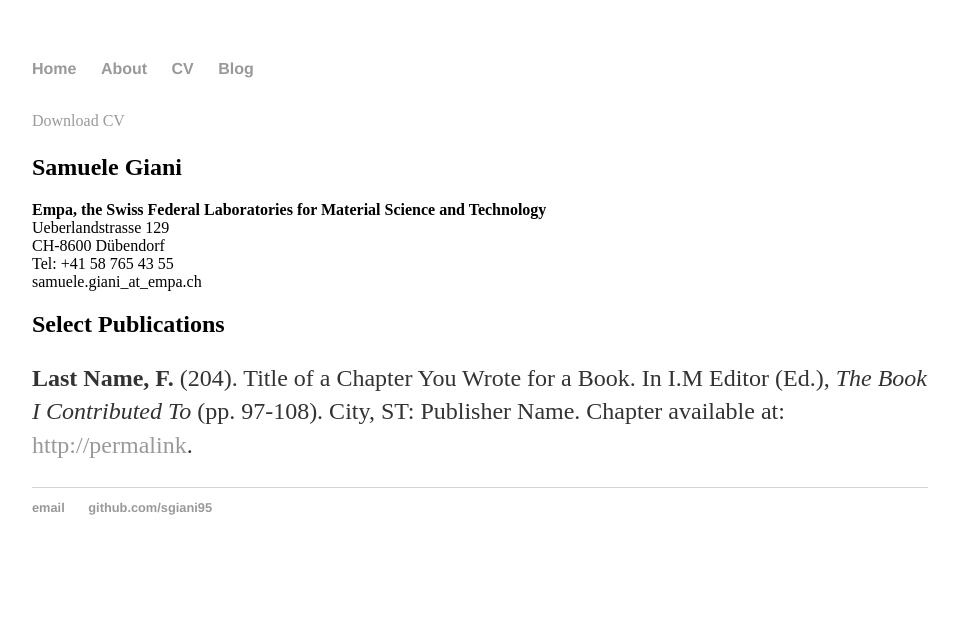
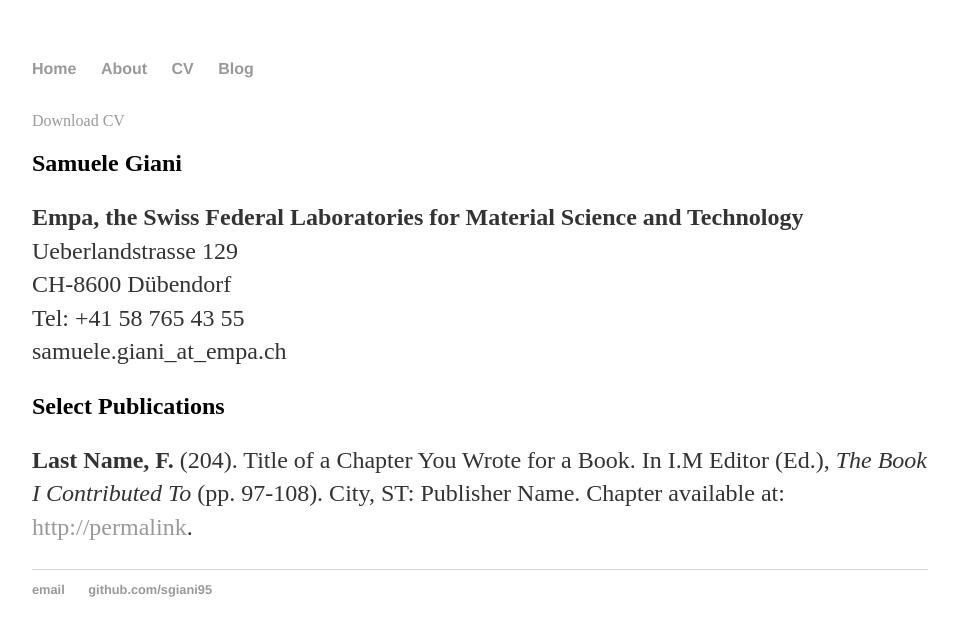
Before and after one commit to sgiani95/sgiani95.github.io, a Jekyll site: the page built from cv/index.html, in a window 1280 px wide. Shown: the top 636 px of the page, without its empty margins (160-1119 px from the left). Built offline with Jekyll 4.4.1, drawn with Linux system fonts in a browser that asks for light colours.

```diff
--- a/cv/index.html
+++ b/cv/index.html
@@ -5,8 +5,8 @@ title: CV of Samuele Giani
 <br>
 	<div class="cv">
 		<a href="https://www.dropbox.com/scl/fi/5yzcr3ykmlycxxpxzzper/Samuele_Giani_CV.pdf?rlkey=dvyjvfziuoalvbok9vxkjvl4k&dl=0"  target="_blank" rel="noopener noreferrer" class="download" title="Download CV as PDF">Download CV</a>
-					<p><h2>Samuele Giani</h2>
-					<strong>Empa, the Swiss Federal Laboratories for Material Science and Technology</strong><br>
+					<h2>Samuele Giani</h2>
+					<p><strong>Empa, the Swiss Federal Laboratories for Material Science and Technology</strong><br>
 					Ueberlandstrasse 129<br>
 					CH-8600 Dübendorf<br>
 					Tel: +41 58 765 43 55<br>
```
